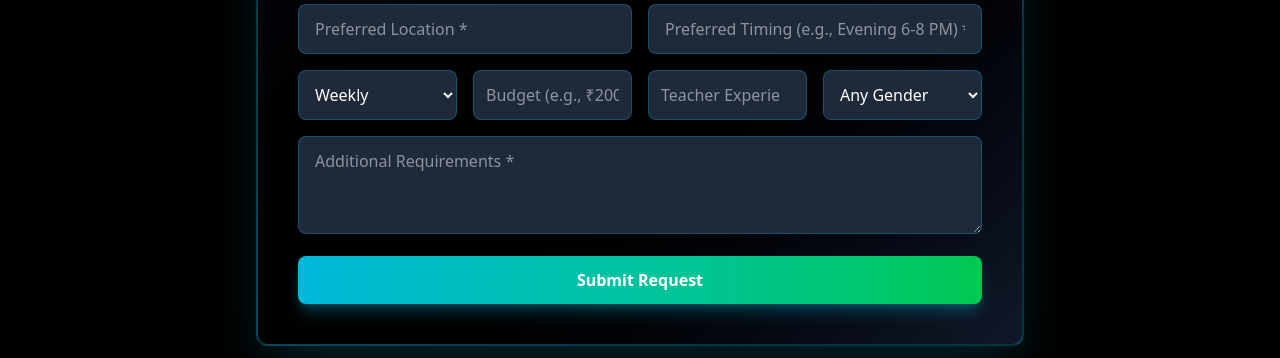
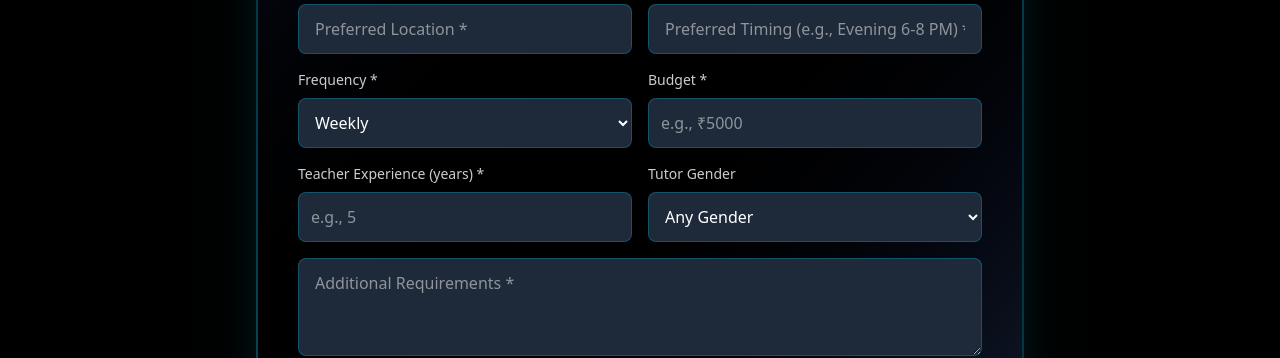
Before and after one commit to shashankdubey00/gv-tutor, a React (Vite) app in the folder frontend/: page /find-tutor in a window 1280 px wide. Shown: the part 478-836 px from the top of the page. Built offline with nearby package versions, Linux system fonts and the light colour scheme; no server answers.

Commit message:
improve FindTutor form layout with side-by-side field organization

```diff
--- a/frontend/src/pages/FindTutor.jsx
+++ b/frontend/src/pages/FindTutor.jsx
@@ -221,8 +221,10 @@ export default function FindTutor() {
               />
             </div>
 
-            {/* Frequency, Budget, Teacher Experience & Gender Preference */}
-            <div className="grid grid-cols-1 sm:grid-cols-2 lg:grid-cols-4 gap-3 sm:gap-4">
+            {/* Frequency and Budget - Side by side */}
+            <div className="form-row grid grid-cols-1 sm:grid-cols-2 gap-4">
+              <div className="form-group">
+                <label className="block text-white/80 mb-2 text-sm font-medium">Frequency *</label>
                 <select
                   name="frequency"
                   value={formData.frequency}
@@ -235,19 +237,30 @@ export default function FindTutor() {
                   <option value="bi-weekly">Bi-weekly</option>
                   <option value="monthly">Monthly</option>
                 </select>
+              </div>
+
+              <div className="form-group">
+                <label className="block text-white/80 mb-2 text-sm font-medium">Budget *</label>
                 <input
                   type="text"
                   name="budget"
-                placeholder="Budget (e.g., ₹2000/month) *"
+                  placeholder="e.g., ₹5000"
                   value={formData.budget}
                   onChange={handleChange}
                   required
                   className="w-full px-3 py-3 rounded-lg bg-gray-800 text-white border border-cyan-500/30 focus:outline-none focus:ring-2 focus:ring-cyan-500 focus:border-cyan-500 text-sm sm:text-base"
                 />
+              </div>
+            </div>
+
+            {/* Teacher Experience and Tutor Gender - Side by side */}
+            <div className="form-row grid grid-cols-1 sm:grid-cols-2 gap-4">
+              <div className="form-group">
+                <label className="block text-white/80 mb-2 text-sm font-medium">Teacher Experience (years) *</label>
                 <input
                   type="number"
                   name="teacherExperience"
-                placeholder="Teacher Experience (years) *"
+                  placeholder="e.g., 5"
                   value={formData.teacherExperience}
                   onChange={handleChange}
                   min="0"
@@ -255,6 +268,10 @@ export default function FindTutor() {
                   required
                   className="w-full px-3 py-3 rounded-lg bg-gray-800 text-white border border-cyan-500/30 focus:outline-none focus:ring-2 focus:ring-cyan-500 focus:border-cyan-500 text-sm sm:text-base"
                 />
+              </div>
+
+              <div className="form-group">
+                <label className="block text-white/80 mb-2 text-sm font-medium">Tutor Gender</label>
                 <select
                   name="preferredTutorGender"
                   value={formData.preferredTutorGender}
@@ -263,9 +280,10 @@ export default function FindTutor() {
                   className="w-full px-3 py-3 rounded-lg bg-gray-800 text-white border border-cyan-500/30 focus:outline-none focus:ring-2 focus:ring-cyan-500 focus:border-cyan-500 text-sm sm:text-base"
                 >
                   <option value="any">Any Gender</option>
-                <option value="male">Male Tutor</option>
-                <option value="female">Female Tutor</option>
+                  <option value="male">Male</option>
+                  <option value="female">Female</option>
                 </select>
+              </div>
             </div>
 
             {/* Additional Requirements */}
```
Lines whose indentation alone changed are shown as unchanged.
